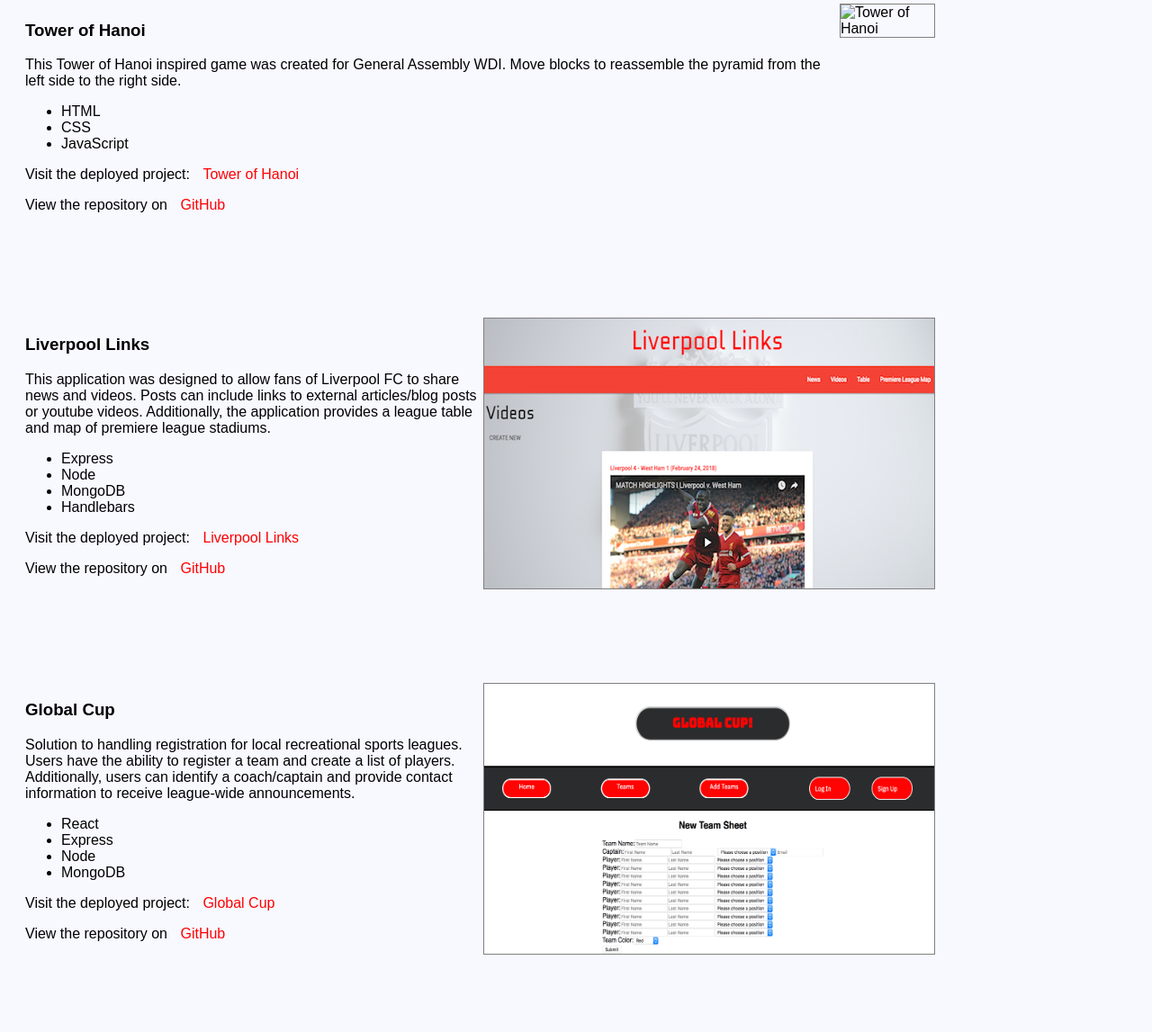
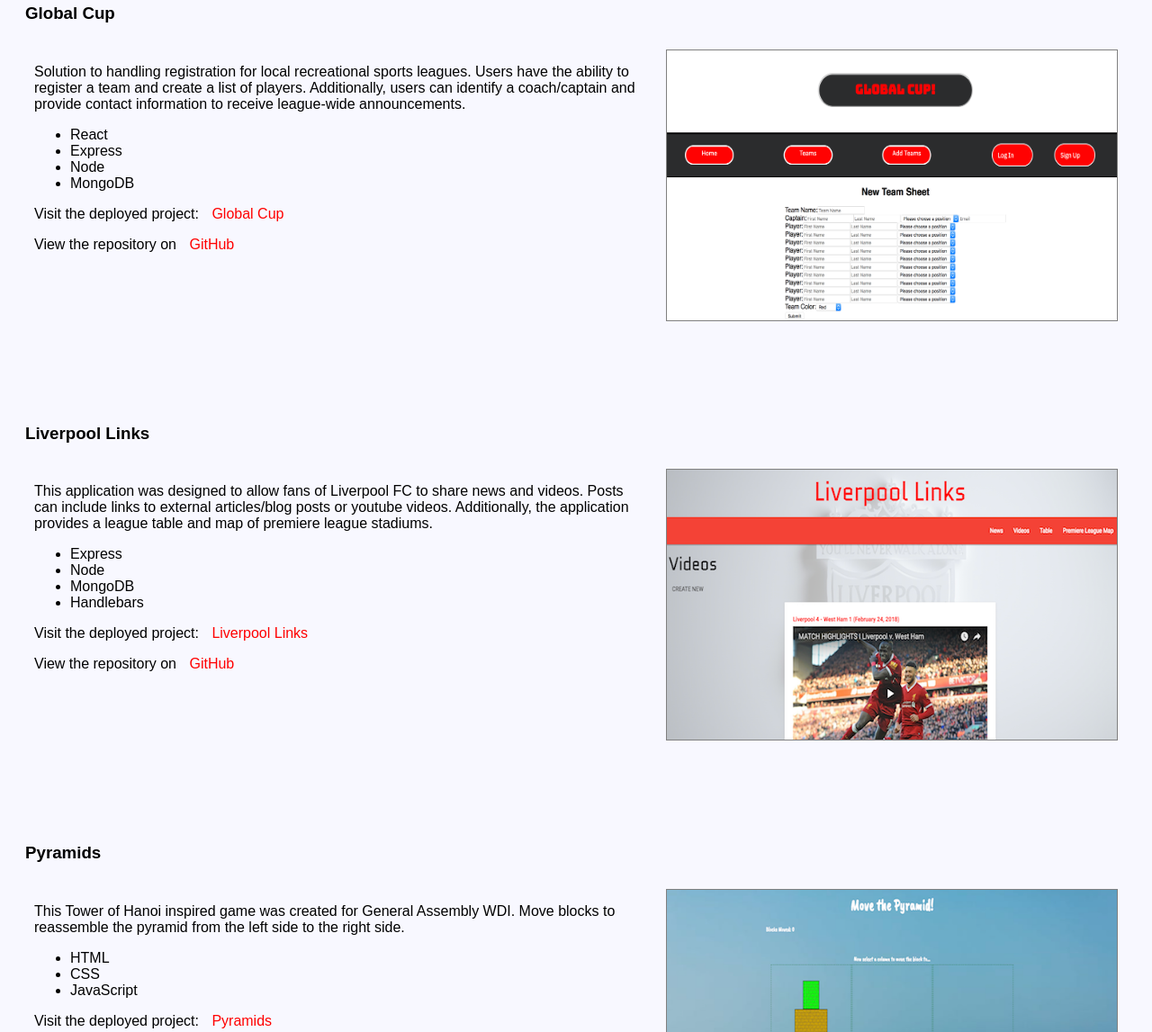
Before and after one commit to Jheller11/portfolio-working-version, a React app: page /projects in a window 1280 px wide. Shown: the part 109-1256 px from the top of the page at 90% size. Built offline with nearby package versions, Linux system fonts and the light colour scheme.

Commit message:
deploy 3/31

```diff
--- a/src/components/App/App.css
+++ b/src/components/App/App.css
@@ -14,7 +14,6 @@
 }
 main {
   margin: 20px;
-  width: 80%;
 }
 
 .flex {
@@ -23,10 +22,14 @@
   margin-bottom: 100px;
 }
 
+.flex > * {
+  padding: 10px;
+}
+
 img {
+  border: 1px solid gray;
+  width: 500px;
   height: 300px;
-  width: 500px;
-  border: 1px solid gray;
 }
 
 header {
--- a/src/components/Projects/Projects.js
+++ b/src/components/Projects/Projects.js
@@ -2,13 +2,13 @@
 
 const projectArray = [
   {
-    name: 'Tower of Hanoi',
-    url: 'https://jheller11.github.io/pyramids/',
+    name: 'Global Cup',
+    url: 'https://global-cup.herokuapp.com/',
     description:
-      'This Tower of Hanoi inspired game was created for General Assembly WDI.  Move blocks to reassemble the pyramid from the left side to the right side.',
-    techs: ['HTML', 'CSS', 'JavaScript'],
-    img: '',
-    repo: 'https://github.com/Jheller11/pyramids'
+      'Solution to handling registration for local recreational sports leagues.  Users have the ability to register a team and create a list of players.  Additionally, users can identify a coach/captain and provide contact information to receive league-wide announcements.',
+    techs: ['React', 'Express', 'Node', 'MongoDB'],
+    img: '/project3.png',
+    repo: ''
   },
   {
     name: 'Liverpool Links',
@@ -20,13 +20,13 @@
     repo: 'https://github.com/Jheller11/LFC-page'
   },
   {
-    name: 'Global Cup',
-    url: 'https://global-cup.herokuapp.com/',
+    name: 'Pyramids',
+    url: 'https://jheller11.github.io/pyramids/',
     description:
-      'Solution to handling registration for local recreational sports leagues.  Users have the ability to register a team and create a list of players.  Additionally, users can identify a coach/captain and provide contact information to receive league-wide announcements.',
-    techs: ['React', 'Express', 'Node', 'MongoDB'],
-    img: '/project3.png',
-    repo: ''
+      'This Tower of Hanoi inspired game was created for General Assembly WDI.  Move blocks to reassemble the pyramid from the left side to the right side.',
+    techs: ['HTML', 'CSS', 'JavaScript'],
+    img: '/project1.png',
+    repo: 'https://github.com/Jheller11/pyramids'
   }
 ]
 
@@ -37,10 +37,10 @@
         return <li>{tech}</li>
       })
       return (
+        <div>
+          <h3>{project.name}</h3>
           <div className="flex">
             <div>
-            <h3>{project.name}</h3>
-
               <p>{project.description}</p>
               <ul>{techs}</ul>
               <p>
@@ -56,6 +56,7 @@
               <img src={project.img} alt={project.name} />
             </div>
           </div>
+        </div>
       )
     })
     return <div>{projects}</div>
```
Also changed, not shown: public/project1.png (added). Lines whose indentation alone changed are shown as unchanged.
